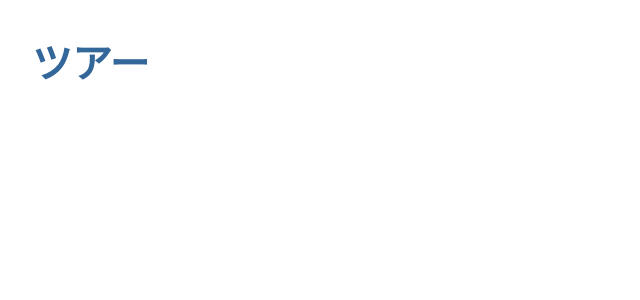
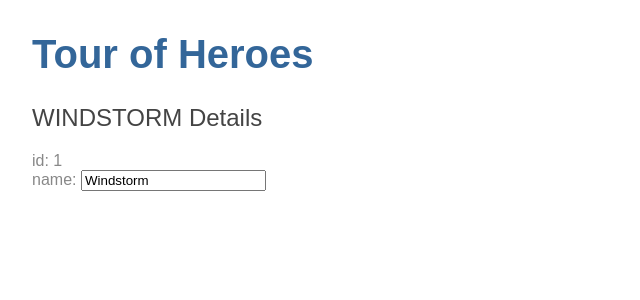
Before and after one commit to tkteck/tkteck, an Angular app in the folder tkteck/: page / in a window 1280 px wide. Shown: the top 300 px of the page, without its empty margins (0-640 px from the left). Built offline with nearby package versions, Linux system fonts and the light colour scheme.

Commit message:
ヒーロー　01 Signed-off-by: tukusi <tkteck.tks@gmail.com>

```diff
--- a/tkteck/src/app/app.component.html
+++ b/tkteck/src/app/app.component.html
@@ -1 +1,2 @@
 <h1>{{title}}</h1>
+<app-heroes></app-heroes>
--- a/tkteck/src/app/app.component.ts
+++ b/tkteck/src/app/app.component.ts
@@ -6,5 +6,5 @@
   styleUrls: ['./app.component.css']
 })
 export class AppComponent {
-  title = 'ツアー';
+  title = 'Tour of Heroes';
 }
--- /dev/null
+++ b/tkteck/src/app/hero.ts
@@ -0,0 +1,4 @@
+export class Hero {
+  id: number;
+  name: string;
+}
--- /dev/null
+++ b/tkteck/src/app/heroes/heroes.component.html
@@ -0,0 +1,7 @@
+<h2>{{ hero.name | uppercase }} Details</h2>
+<div><span>id: </span>{{hero.id}}</div>
+<div>
+    <label>name:
+      <input [(ngModel)]="hero.name" placeholder="name">
+    </label>
+</div>
--- /dev/null
+++ b/tkteck/src/app/heroes/heroes.component.ts
@@ -0,0 +1,23 @@
+import { Component, OnInit } from '@angular/core';
+import { Hero } from '../hero';
+
+@Component({
+  selector: 'app-heroes',
+  templateUrl: './heroes.component.html',
+  styleUrls: ['./heroes.component.css']
+})
+export class HeroesComponent implements OnInit {
+  /*
+  hero = 'Windstorm';
+  */
+  hero: Hero = {
+    id: 1,
+    name: 'Windstorm'
+  };
+
+  constructor() { }
+
+  ngOnInit() {
+  }
+
+}
```
Also changed, not shown: tkteck/src/app/app.module.ts (+6 -2 lines), tkteck/src/app/heroes/heroes.component.css (added), 1 other file (tests, documents, lock files or other folders).
